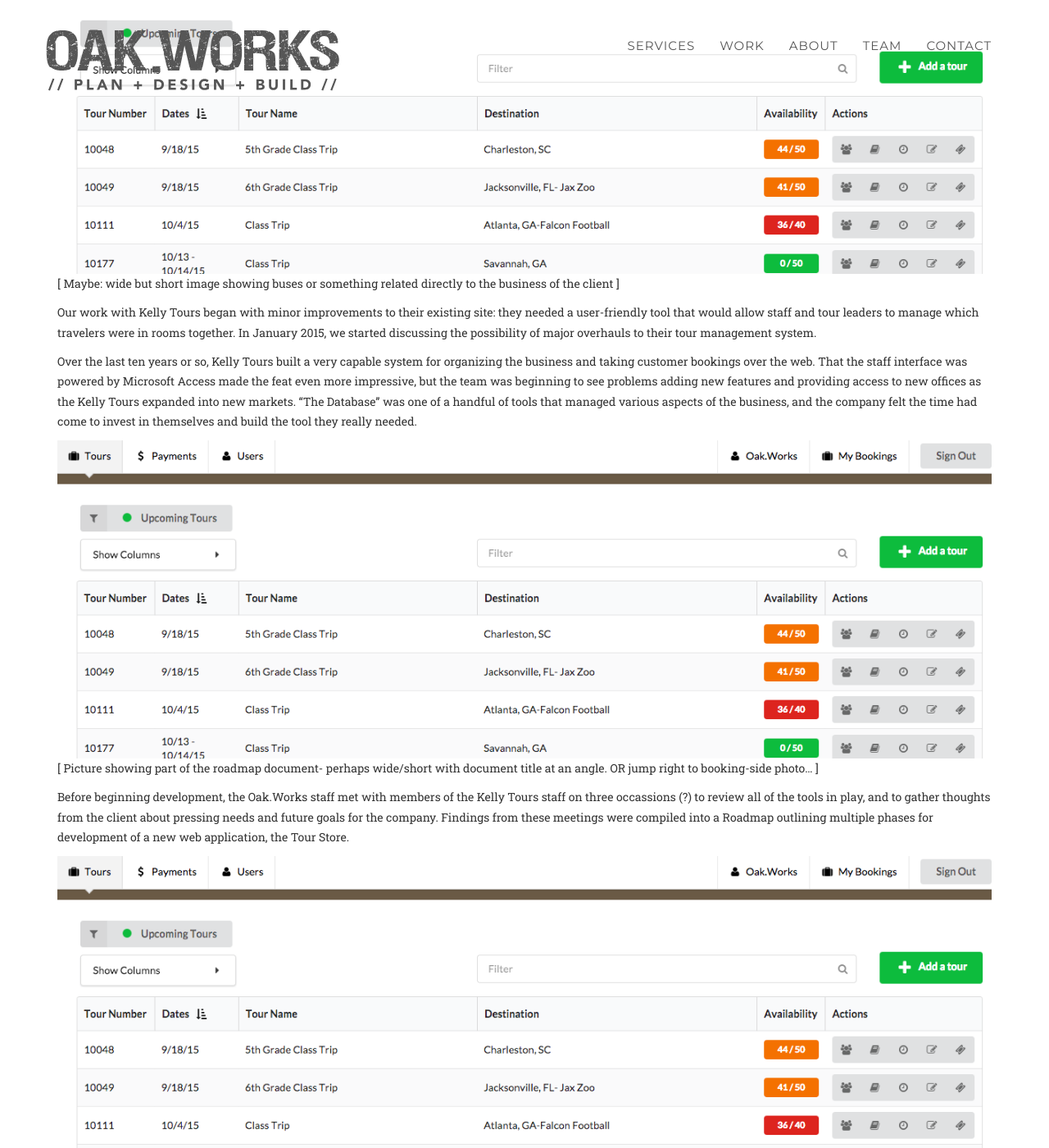
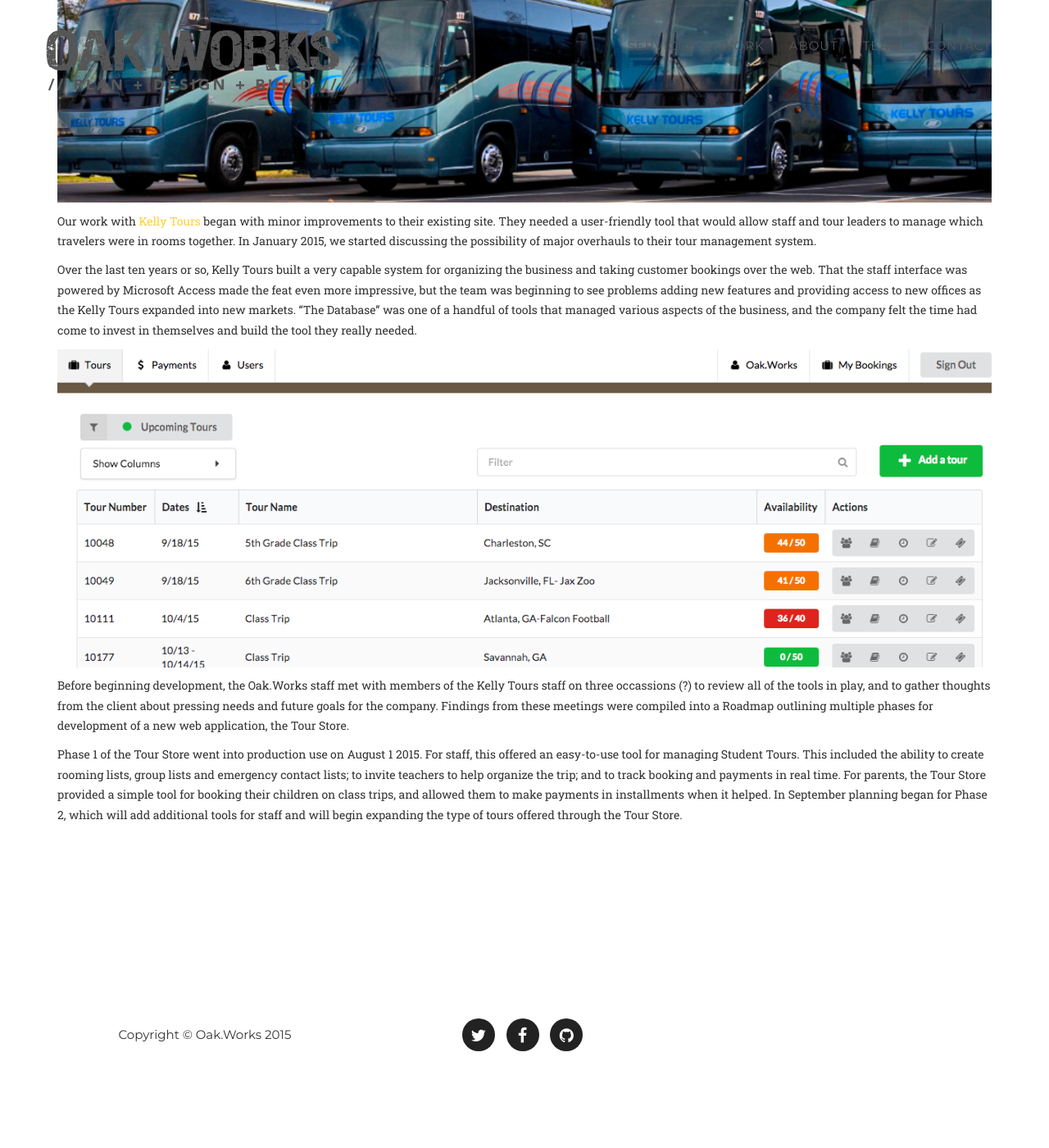
Before and after one commit to oakworks/oakworks.github.io, a Jekyll site: the page built from portfolio/_posts/2015-09-21-case-study-tour-store.md, in a window 1280 px wide and 1400 px high, scrolled down 254 px. Shown: the whole window at 82% size. Built offline with Jekyll 4.4.1, drawn with Linux system fonts in a browser that asks for light colours; nearby versions of some CDN libraries; some web fonts are replaced; after the commit the page ends 1561 px from its top, so only the background shows below that; some of the changed text lies outside the part shown.

Commit message:
improvements to Kelly Tours case study

```diff
--- a/portfolio/_posts/2015-09-21-case-study-tour-store.md
+++ b/portfolio/_posts/2015-09-21-case-study-tour-store.md
@@ -8,25 +8,20 @@
 thumbnail: tourstore-thumbnail.png
 alt: Simple tour booking and management
 images:
+  - kelly_tours_buses.png "Ready to take you anywhere"
   - tourstore.png "An app that takes you anywhere"
-  - tourstore.png
 category: Case-Study
 description: We made a tour store!
 ---
 
 ![An app that to take you anywhere]( /img/portfolio/{{ page.images[0] }} ){: .img-responsive}
-[ Maybe: wide but short image showing buses or something related directly to the business of the client ]
 
-Our work with Kelly Tours began with minor improvements to their existing site: they needed a user-friendly tool that would allow staff and tour leaders to manage which travelers were in rooms together. In January 2015, we started discussing the possibility of major overhauls to their tour management system.
+Our work with [Kelly Tours](http://www.kellytours.com) began with minor improvements to their existing site. They needed a user-friendly tool that would allow staff and tour leaders to manage which travelers were in rooms together. In January 2015, we started discussing the possibility of major overhauls to their tour management system.
 
 Over the last ten years or so, Kelly Tours built a very capable system for organizing the business and taking customer bookings over the web. That the staff interface was powered by Microsoft Access made the feat even more impressive, but the team was beginning to see problems adding new features and providing access to new offices as the Kelly Tours expanded into new markets. "The Database" was one of a handful of tools that managed various aspects of the business, and the company felt the time had come to invest in themselves and build the tool they really needed.
 
-![An app that to take you anywhere]( /img/portfolio/{{ page.images[0] }} ){: .img-responsive}
-[ Picture showing part of the roadmap document- perhaps wide/short with document title at an angle. OR jump right to booking-side photo... ]
+![An app that to take you anywhere]( /img/portfolio/{{ page.images[1] }} ){: .img-responsive}
 
 Before beginning development, the Oak.Works staff met with members of the Kelly Tours staff on three occassions (?) to review all of the tools in play, and to gather thoughts from the client about pressing needs and future goals for the company. Findings from these meetings were compiled into a Roadmap outlining multiple phases for development of a new web application, the Tour Store.
 
-![An app that to take you anywhere]( /img/portfolio/{{ page.images[0] }} ){: .img-responsive}
-[ Picture from booking-side if not used, admin-side otherwise ]
-
 Phase 1 of the Tour Store went into production use on August 1 2015. For staff, this offered an easy-to-use tool for managing Student Tours. This included the ability to create rooming lists, group lists and emergency contact lists; to invite teachers to help organize the trip; and to track booking and payments in real time. For parents, the Tour Store provided a simple tool for booking their children on class trips, and allowed them to make payments in installments when it helped. In September planning began for Phase 2, which will add additional tools for staff and will begin expanding the type of tours offered through the Tour Store.
```
Also changed, not shown: img/portfolio/kelly_tours_buses.png (added).
